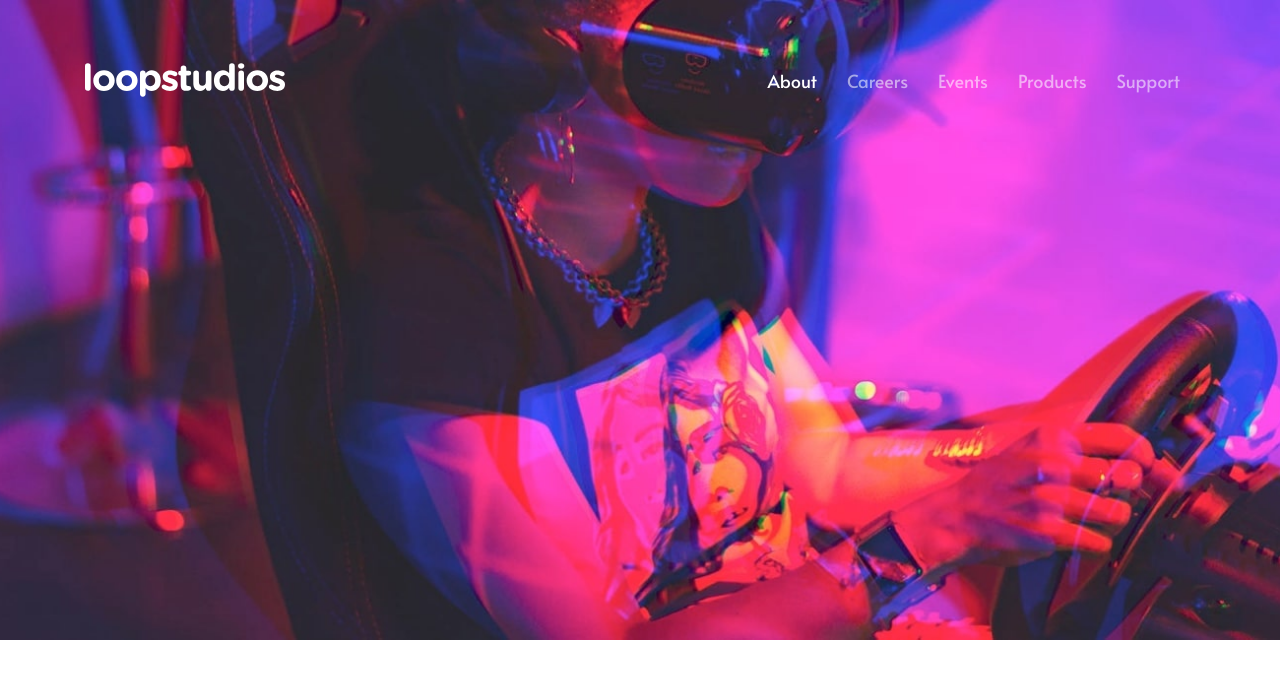
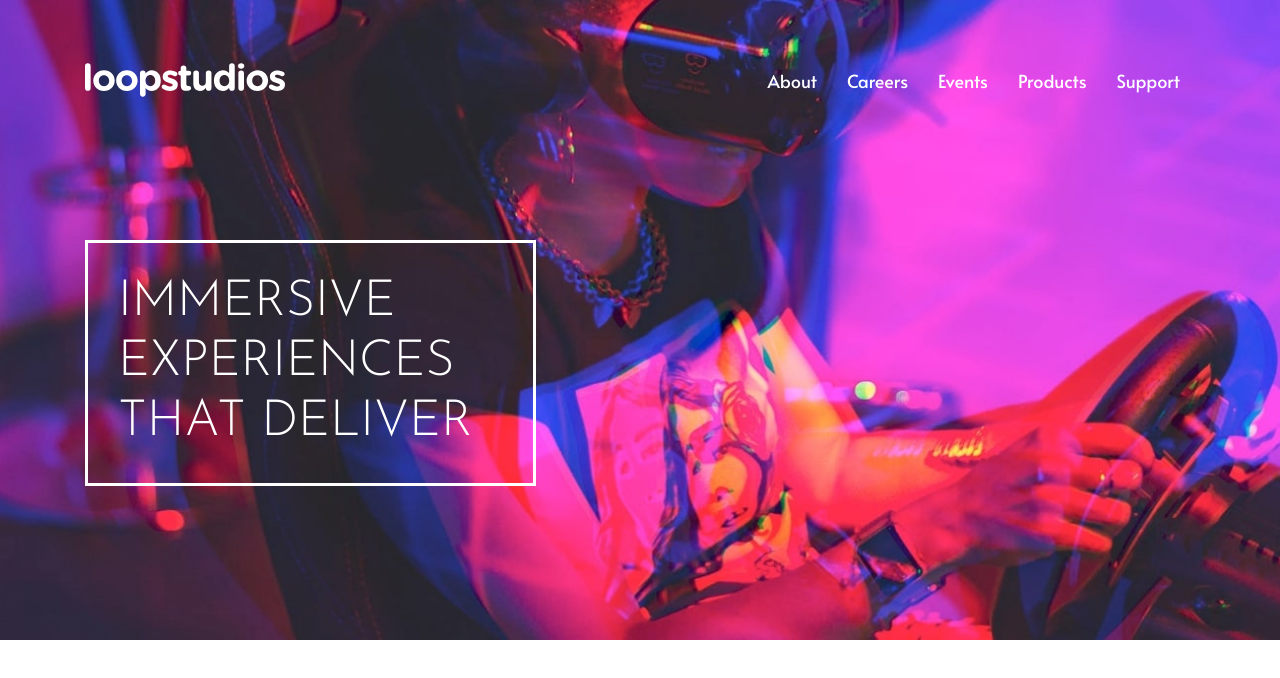
Before and after one commit to TrellixVulnTeam/loopStudio_88Q4, a website: page index.html in a window 1280 px wide. Drawn offline with nearby package versions, Linux system fonts and the light colour scheme.

Commit message:
added more codes

```diff
--- a/index.html
+++ b/index.html
@@ -3,7 +3,6 @@
   <head>
     <meta charset="UTF-8" />
     <meta name="viewport" content="width=device-width, initial-scale=1.0" />
-    <!-- displays site properly based on user's device -->
     <link
       rel="icon"
       type="image/png"
@@ -26,7 +25,7 @@
   </head>
   <body>
     <header class="header">
-      <div class="container fixed-top px-4">
+      <div class="container px-4">
         <nav class="navbar navbar-expand-lg navbar-dark navigation">
           <svg class="navigation__logo">
             <use href="images/sprite.svg#logo"></use>
@@ -54,29 +53,34 @@
                 </a>
               </li>
               <li class="nav-item navigation--item">
-                <a class="nav-link navigation--link" href="#">Careers</a>
+                <a class="nav-link active navigation--link" href="#">Careers</a>
               </li>
               <li class="nav-item navigation--item">
-                <a class="nav-link navigation--link" href="#">Events</a>
+                <a class="nav-link active navigation--link" href="#">Events</a>
               </li>
               <li class="nav-item navigation--item">
-                <a class="nav-link navigation--link" href="#">Products</a>
+                <a class="nav-link active navigation--link" href="#">
+                  Products
+                </a>
               </li>
               <li class="nav-item navigation--item">
-                <a class="nav-link navigation--link" href="#">Support</a>
+                <a class="nav-link active navigation--link" href="#">Support</a>
               </li>
             </ul>
           </div>
         </nav>
       </div>
+      <div class="container px-4 mt-xlg">
+        <h1
+          class="heading-1 p-4 p-md-5 border border-white border-3 d-flex flex-column"
+        >
+          <span>Immersive</span>
+          <span>experiences</span>
+          <span class="pe-sm-5">that deliver</span>
+        </h1>
+      </div>
     </header>
-    <!-- About
-  Careers
-  Events
-  Products
-  Support
-
-  Immersive experiences that deliver
+    <!--
 
   The leader in interactive VR
 
--- a/sass/base/_typography.scss
+++ b/sass/base/_typography.scss
@@ -1,6 +1,20 @@
 body {
   font-family: "Alata", sans-serif;
-  //   font-family: "Josefin Sans", sans-serif;
   font-size: 1.6rem;
   font-weight: 300;
 }
+
+.heading-1 {
+  font-size: 5rem;
+  font-weight: 300;
+  color: #fff;
+  font-family: "Josefin Sans", sans-serif;
+  text-transform: uppercase;
+
+  // to avoid border span to full width(bootstrap)
+  width: max-content;
+
+  @media only screen and (max-width: 36em) {
+    font-size: 4rem;
+  }
+}
--- a/sass/base/_utilities.scss
+++ b/sass/base/_utilities.scss
@@ -0,0 +1,3 @@
+.mt-xlg {
+  margin-top: 8rem;
+}
--- a/sass/layout/_header.scss
+++ b/sass/layout/_header.scss
@@ -1,5 +1,5 @@
 .header {
-  background: url("../../images/desktop/image-hero.jpg") no-repeat center;
+  background: url("../images/desktop/image-hero.jpg") no-repeat center;
   background-size: cover;
   height: 80vh;
 }
--- a/sass/layout/_navigation.scss
+++ b/sass/layout/_navigation.scss
@@ -13,5 +13,24 @@
 
   &--link {
     font-size: 1.8rem;
+    position: relative;
+
+    &::after {
+      content: "";
+      display: inline-block;
+      height: 2px;
+      width: 0;
+      position: absolute;
+      background-color: transparent;
+      bottom: -2px;
+      left: 50%;
+      transition: all 0.3s;
+    }
+
+    &:hover::after {
+      left: 25%;
+      background-color: #fff;
+      width: 50%;
+    }
   }
 }
```
Also changed, not shown: css/style.css.
